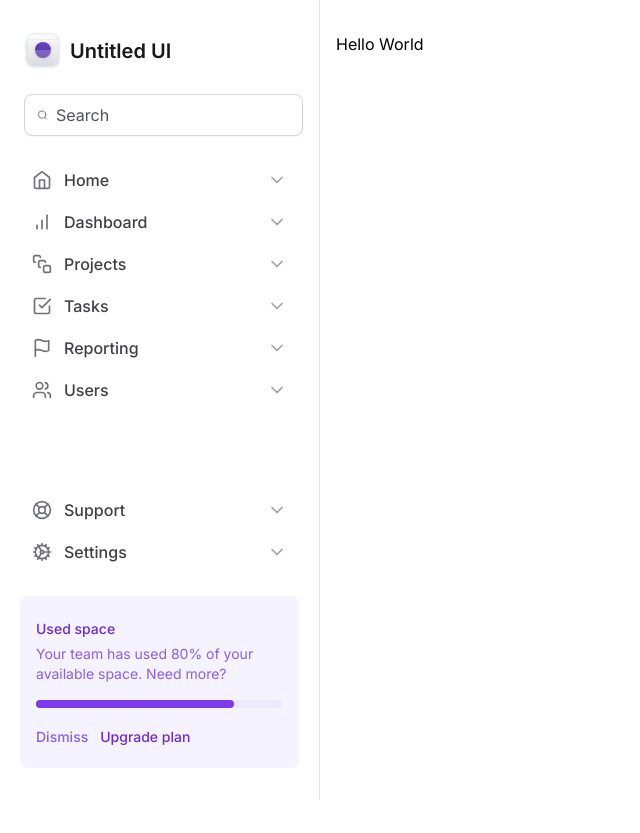
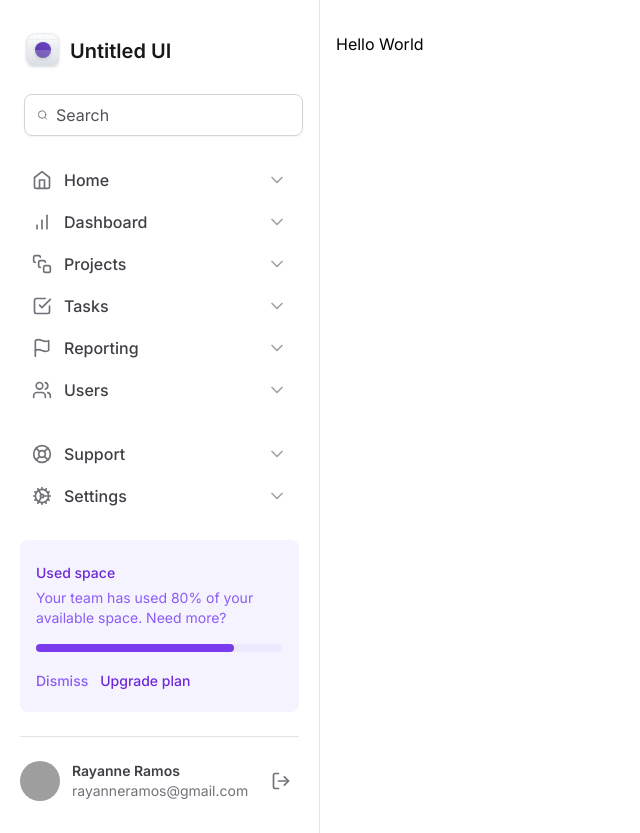
Before and after one commit to RayanneRamos/masterizando-tailwind, a Next.js app: page / in a window 1280 px wide. Shown: the whole page, without its empty margins (0-640 px from the left). Before the commit the page ends 800 px from the top, so only its background shows below. Built offline with nearby package versions, Linux system fonts and the light colour scheme; grey boxes are pictures that could not be loaded.

Commit message:
importando o componente Profile

```diff
--- a/src/components/Sidebar/index.tsx
+++ b/src/components/Sidebar/index.tsx
@@ -3,6 +3,8 @@ import { Cog, LifeBuoy, Search } from "lucide-react";
 import { Logo } from "./Logo";
 import { MainNavigator } from "./MainNavigation";
 import { NavItem } from "./MainNavigation/NavItem";
+import { UsedSpaceWidget } from "./UsedSpaceWidget";
+import { Profile } from "./Profile";
 
 export function Sidebar() {
   return (
@@ -16,39 +18,9 @@ export function Sidebar() {
         />
       </div>
       <MainNavigator />
-      <div className="mt-auto flex flex-col gap-6">
-        <nav className="space-y-0.5">
-          <NavItem title="Support" icon={LifeBuoy} />
-          <NavItem title="Settings" icon={Cog} />
-        </nav>
-        <div className="flex flex-col gap-4 rounded-lg bg-violet-50 px-4 py-5">
-          <div className="space-y-1">
-            <span className="text-sm/5 font-medium text-violet-700">
-              Used space
-            </span>
-            <p className="text-sm/5 text-violet-500">
-              Your team has used 80% of your available space. Need more?
-            </p>
-          </div>
-          <div className="h-2 rounded-full bg-violet-100">
-            <div className="h-2 w-4/5 rounded-full bg-violet-600"></div>
-          </div>
-          <div className="space-x-3">
-            <button
-              type="button"
-              className="text-sm font-medium text-violet-500 hover:text-violet-700"
-            >
-              Dismiss
-            </button>
-            <button
-              type="button"
-              className="text-sm font-medium text-violet-700 hover:text-violet-900"
-            >
-              Upgrade plan
-            </button>
-          </div>
-        </div>
-      </div>
+      <UsedSpaceWidget />
+      <div className="h-px bg-zinc-200" />
+      <Profile />
     </aside>
   );
 }
```
